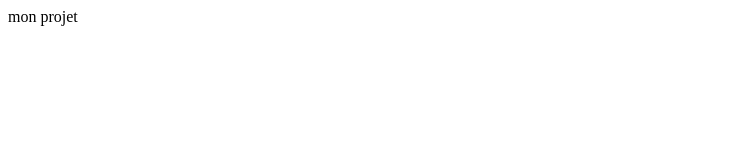
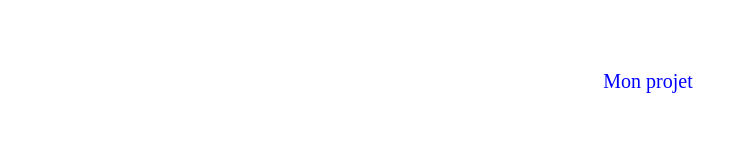
Before and after one commit to Remsea/Hello, a plain HTML site: page index.html in a window 1280 px wide. Shown: the whole page, without its empty margins (0-748 px from the left). Drawn offline with Linux system fonts and the light colour scheme.

Commit message:
adding css to center the p

```diff
--- a/index.html
+++ b/index.html
@@ -4,10 +4,22 @@
 		<title>Mon fichier</title>
 	<meta charset="utf-8">
 
+<style type="text/css">
 
+p {
+
+position: absolute;
+top: 50px;
+color: blue;
+width: 100%;
+text-align: center;
+font-size: 20px;
+}
+
+</style>
 	</head>
 
 	<body>
-		<p>mon projet</p>
+		<p>Mon projet</p>
 	</body>
 </html>
```
